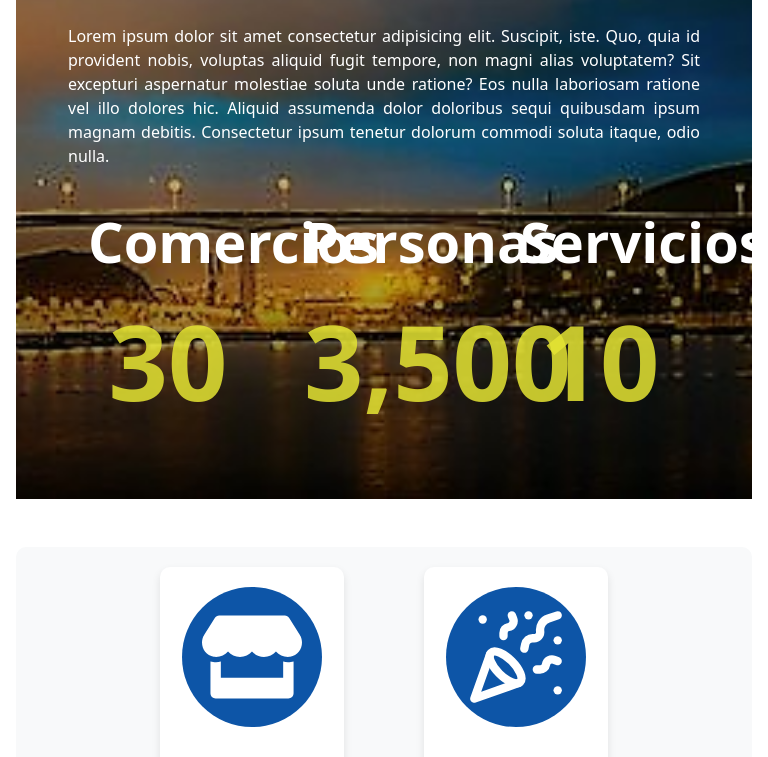
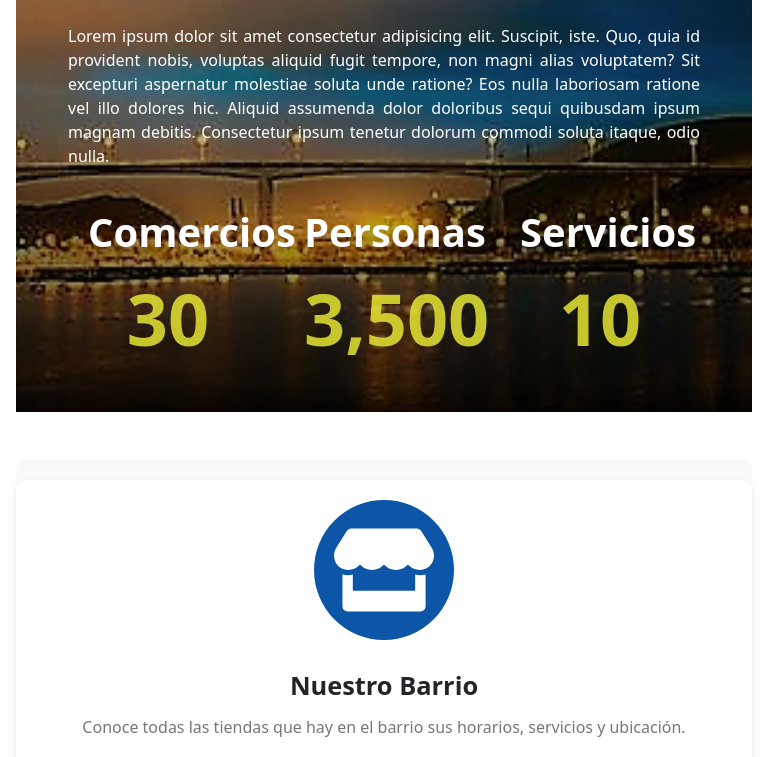
Before and after one commit to vickypineli/desertu.react, a React (Vite) app: page / in a window 768 px wide. Shown: the part 1397-2154 px from the top of the page. Built offline with nearby package versions, Linux system fonts and the light colour scheme.

Commit message:
changes responsive in infosection

```diff
--- a/src/components/growingSection/GrowingSection.css
+++ b/src/components/growingSection/GrowingSection.css
@@ -26,7 +26,8 @@
 
   .growing-box {
     padding: 20px;
-    margin-bottom: 20px;
+    margin-bottom: auto, auto, 20px, auto;
+    justify-content: center;
   }
 
   .growing-box h3 {
@@ -49,3 +50,11 @@
       font-size: 2.5rem;
     }
   }
+  @media(min-width: 768px ) and (max-width: 992px) {
+    .growing-box h3 {
+      font-size: 2.5rem;
+    }
+    .count {
+      font-size: 4.5rem;
+    }
+  }
--- a/src/components/header/Header.jsx
+++ b/src/components/header/Header.jsx
@@ -31,7 +31,7 @@ const Header = () => {
               <Link className="nav-link active" to="/">Inicio</Link>
             </li>
             <li className="nav-item">
-              <Link className="nav-link" to="/about">Sobre Nosotros</Link>
+              <Link className="nav-link" to="/about">Conocenos</Link>
             </li>
             <li className="nav-item">
               <Link className="nav-link" to="/activities">Actividades</Link>
--- a/src/components/infoSection/InfoSection.css
+++ b/src/components/infoSection/InfoSection.css
@@ -58,3 +58,9 @@
     opacity: 1; /* Hace visible la caja */
     transform: translateY(0); /* Regresa la caja a su posición normal */
   }
+
+  @media (min-witch: 768px) and (max-width: 1024px) {
+    .info-box {
+      margin: 10px;
+    }
+  }
--- a/src/components/infoSection/InfoSection.jsx
+++ b/src/components/infoSection/InfoSection.jsx
@@ -28,7 +28,7 @@ const InfoSection = () => {
     <Row className="justify-content-center text-center">
         {/* Primera caja: El Barrio */}
         <Col
-          md={3}
+          lg={3}
           className={`info-box animate-from-top ${inView ? 'animate-in' : ''}`}
         >
 
@@ -44,7 +44,7 @@ const InfoSection = () => {
 
         {/* Segunda caja: Nuestras Fiestas */}
         <Col
-          md={3}
+          lg={3}
           className={`info-box animate-from-top ${inView ? 'animate-in' : ''}`}
           >
           <div className="info-icon">
@@ -59,7 +59,7 @@ const InfoSection = () => {
 
         {/* Tercera caja: Cómo Nos Organizamos */}
         <Col
-          md={3}
+          lg={3}
           className={`info-box animate-from-top ${inView ? 'animate-in' : ''}`}
           >
           <div className="info-icon">
```
